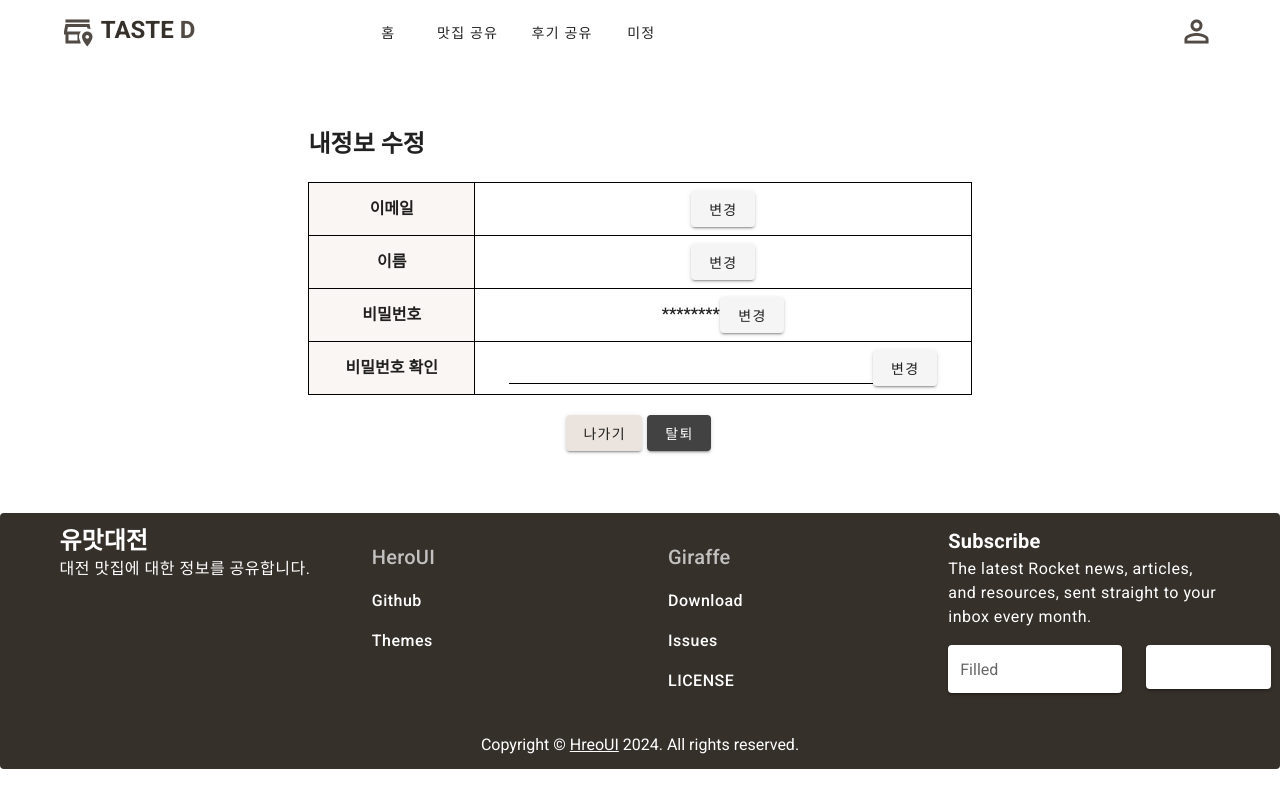
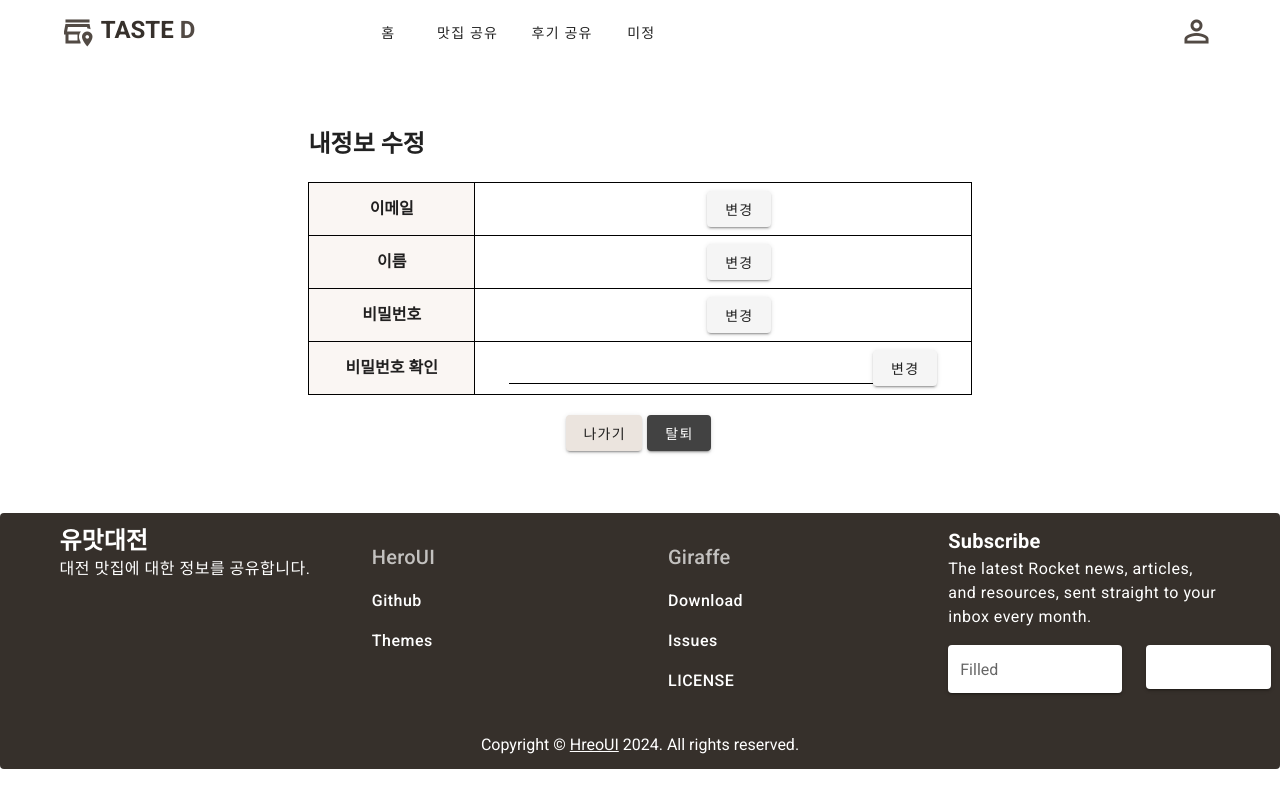
Before and after one commit to 0isohee/TasteD-2, a Vue app: page /#/mypage in a window 1280 px wide. Built offline with nearby package versions, Linux system fonts and the light colour scheme.

Commit message:
0519 mypage 85%

```diff
--- a/src/stores/user.js
+++ b/src/stores/user.js
@@ -3,11 +3,29 @@ import { defineStore } from "pinia";
 export const useUserStore = defineStore({
   id: "userList",
   state: () => ({
-    users: [{ id: "ssafy", password: "ssafy", name: "이소희", email: "s@s.com" }],
+    users: [
+      { id: "ssafy",
+        password: "ssafy",
+        name: "이소희",
+        email: "s@s.com"
+      }
+    ],
+    currentUser: null,
   }),
   actions: {
     addUser(newUser) {
       this.users.push(newUser);
     },
+    setCurrentUser(user) {
+      this.currentUser = user;
+    },
+    updateCurrentUserField(field, value) {
+      if (this.currentUser && field in this.currentUser) {
+        this.currentUser[field] = value;
+      }
+    },
+    deleteUser() {
+      this.currentUser = null;
+    }
   },
 });
--- a/src/views/User/Join.vue
+++ b/src/views/User/Join.vue
@@ -58,9 +58,9 @@ export default {
                 outlined
                 v-model="id"
                 :rules="[
-                  (v) => !!v || '영문/숫자 조합 (7~15자 이내)',
+                  (v) => !!v || '영문/숫자 조합 (5~12자 이내)',
                   (v) => /^[a-zA-Z0-9]+$/.test(v) || '영어와 숫자만 입력 가능합니다',
-                  (v) => (v && v.length >= 7 && v.length <= 15) || '7~15자 이내로 입력하세요',
+                  (v) => (v && v.length >= 5 && v.length <= 12) || '5~12자 이내로 입력하세요',
                 ]"
               ></v-text-field>
               <v-text-field
--- a/src/views/User/Login.vue
+++ b/src/views/User/Login.vue
@@ -24,6 +24,8 @@ export default {
       // 사용자가 존재하는 경우
       if (foundUser) {
         alert("로그인 성공");
+        userStore.currentUser = foundUser;
+        // console.log(userStore.currentUser)
         this.$router.push({ name: "MyPage" });
       } else {
         alert("사용자가 없습니다");
--- a/src/views/User/MyPage.vue
+++ b/src/views/User/MyPage.vue
@@ -1,67 +1,3 @@
-<template>
-    <div>
-        <div class="totalContainer">
-            <h2 class="header-title">내정보 수정</h2>
-            <table class="usermodify-table">
-            <tbody>
-                <tr>
-                <th scope="row">이메일</th>
-                <td>
-                    <div v-if="!editMode.email">
-                    <strong>{{ email }}</strong>
-                    <v-btn @click="toggleEditMode('email')" class="ml-auto">변경</v-btn>
-                    </div>
-                    <div v-else>
-                    <input type="text" v-model="editedFields.email" class="input-field">
-                    <v-btn @click="updateField('email')" class="ml-auto">저장</v-btn>
-                    </div>
-                </td>
-                </tr>
-                <tr>
-                <th scope="row">이름</th>
-                <td>
-                    <div v-if="!editMode.name">
-                    <strong>{{ name }}</strong>
-                    <v-btn @click="toggleEditMode('name')" class="ml-auto">변경</v-btn>
-                    </div>
-                    <div v-else>
-                    <input type="text" v-model="editedFields.name" class="input-field">
-                    <v-btn @click="updateField('name')" class="ml-auto">저장</v-btn>
-                    </div>
-                </td>
-                </tr>
-                <tr>
-                <th scope="row">비밀번호</th>
-                <td>
-                    <div v-if="!editMode.password">
-                    <strong>********</strong>
-                    <v-btn @click="toggleEditMode('password')" class="ml-auto">변경</v-btn>
-                    </div>
-                    <div v-else>
-                    <input type="password" v-model="editedFields.password" class="input-field">
-                    <v-btn @click="updateField('password')" class="ml-auto">저장</v-btn>
-                    </div>
-                </td>
-                </tr>
-                <tr>
-                <th scope="row">비밀번호 확인</th>
-                <td>
-                    <input type="password" v-model="passwordConfirm" class="input-field">
-                    <v-btn @click="updateField('password')" class="ml-auto">변경</v-btn>
-                </td>
-                </tr>
-            </tbody>
-            </table>
-
-            <div class="button-container">
-                <v-btn @click="logout" color="hover">나가기</v-btn>
-                <v-btn @click="deleteUser" color="secondary" class="mr-2">탈퇴</v-btn>
-            </div>
-        </div>
-    </div>
-    </template>
-
-
 <script>
   import { useUserStore } from "@/stores/user.js";
   const userStore = useUserStore();
@@ -70,10 +6,12 @@
     name: "MyPage",
     data() {
       return {
-        name: "",
-        email: "",
-        password: "",
-        passwordConfirm: "",
+        name: '',
+        email: '',
+        password: '',
+        passwordConfirm: '',
+        maskedPassword: '', // 비트마스킹된 비밀번호
+
         editMode: {
           email: false,
           name: false,
@@ -91,6 +29,9 @@
       if (currentUser) {
         this.name = currentUser.name;
         this.email = currentUser.email;
+        this.password = currentUser.password;
+        // 비트마스킹된 비밀번호 설정
+        this.maskedPassword = '*'.repeat(this.password.length);
       }
     },
     methods: {
@@ -102,8 +43,21 @@
       },
       updateField(field) {
         this[field] = this.editedFields[field];
-        // 여기서 저장 로직을 추가
+        // 사용자 스토어의 currentUser 필드를 업데이트합니다.
+        userStore.updateCurrentUserField(field, this.editedFields[field]);
         this.toggleEditMode(field);
+      },
+      updatePassword() {
+        // 비밀번호 필드를 업데이트할 때는 확인 비밀번호와 일치하는지 확인합니다.
+        if (this.editedFields.password !== this.passwordConfirm) {
+          alert("비밀번호를 다시 입력해주세요.");
+          return;
+        }
+        this.password = this.editedFields.password;
+        this.maskedPassword = '*'.repeat(this.password.length); // 비트마스킹된 값으로 업데이트
+        // 사용자 스토어의 currentUser 필드를 업데이트합니다.
+        userStore.updateCurrentUserField('password', this.password);
+        this.toggleEditMode('password');
       },
       logout() {
         this.$router.push({ name: "Login" });
@@ -123,6 +77,68 @@
   };
 </script>
 
+<template>
+  <div>
+    <div class="totalContainer">
+      <h2 class="header-title">내정보 수정</h2>
+      <table class="usermodify-table">
+        <tbody>
+          <tr>
+            <th scope="row">이메일</th>
+            <td>
+              <div v-if="!editMode.email" class="field-value">
+                <strong>{{ email }}</strong>
+                <v-btn @click="toggleEditMode('email')" class="ml-auto">변경</v-btn>
+              </div>
+              <div v-else>
+                <input type="text" v-model="editedFields.email" class="input-field">
+                <v-btn @click="updateField('email')">저장</v-btn>
+              </div>
+            </td>
+          </tr>
+          <tr>
+            <th scope="row">이름</th>
+            <td>
+              <div v-if="!editMode.name" class="field-value">
+                <strong>{{ name }}</strong>
+                <v-btn @click="toggleEditMode('name')">변경</v-btn>
+              </div>
+              <div v-else>
+                <input type="text" v-model="editedFields.name" class="input-field">
+                <v-btn @click="updateField('name')">저장</v-btn>
+              </div>
+            </td>
+          </tr>
+          <tr>
+            <th scope="row">비밀번호</th>
+            <td>
+              <div v-if="!editMode.password" class="field-value">
+                <strong>{{ maskedPassword }}</strong>
+                <v-btn @click="toggleEditMode('password')">변경</v-btn>
+              </div>
+              <div v-else>
+                <input type="password" v-model="editedFields.password" class="input-field">
+                <v-btn @click="updatePassword">저장</v-btn>
+              </div>
+            </td>
+          </tr>
+          <tr>
+            <th scope="row">비밀번호 확인</th>
+            <td>
+              <input type="password" v-model="passwordConfirm" class="input-field">
+              <v-btn @click="updatePassword" class="ml-auto">변경</v-btn>
+            </td>
+          </tr>
+        </tbody>
+      </table>
+      <div class="button-container">
+        <v-btn @click="logout" color="hover">나가기</v-btn>
+        <v-btn @click="deleteUser" color="secondary" class="mr-2">탈퇴</v-btn>
+      </div>
+    </div>
+  </div>
+</template>
+
 <style scoped>
 .totalContainer {
   width: 80%;
@@ -136,6 +152,15 @@
   font-size: 24px;
   font-weight: bold;
   margin-bottom: 20px;
+}
+.field-value {
+  text-align: left;
+  width: 60%; /* td의 너비와 같은 값으로 설정 */
+  display: flex;
+  justify-content: flex-end;
+}
+.field-value strong {
+    margin-left : 15px;
 }
 .input-field {
   width: calc(80% - 20px);
--- a/src/views/User/SearchPwd.vue
+++ b/src/views/User/SearchPwd.vue
@@ -52,7 +52,7 @@ export default {
                 outlined
                 v-model="id"
                 :rules="[
-                  (v) => (v && v.length >= 7 && v.length <= 15) || '7~15자 이내로 입력하세요',
+                  (v) => (v && v.length >= 5 && v.length <= 12) || '5~12자 이내로 입력하세요',
                 ]"
               ></v-text-field>
               <v-text-field
```
Lines whose indentation alone changed are shown as unchanged.
